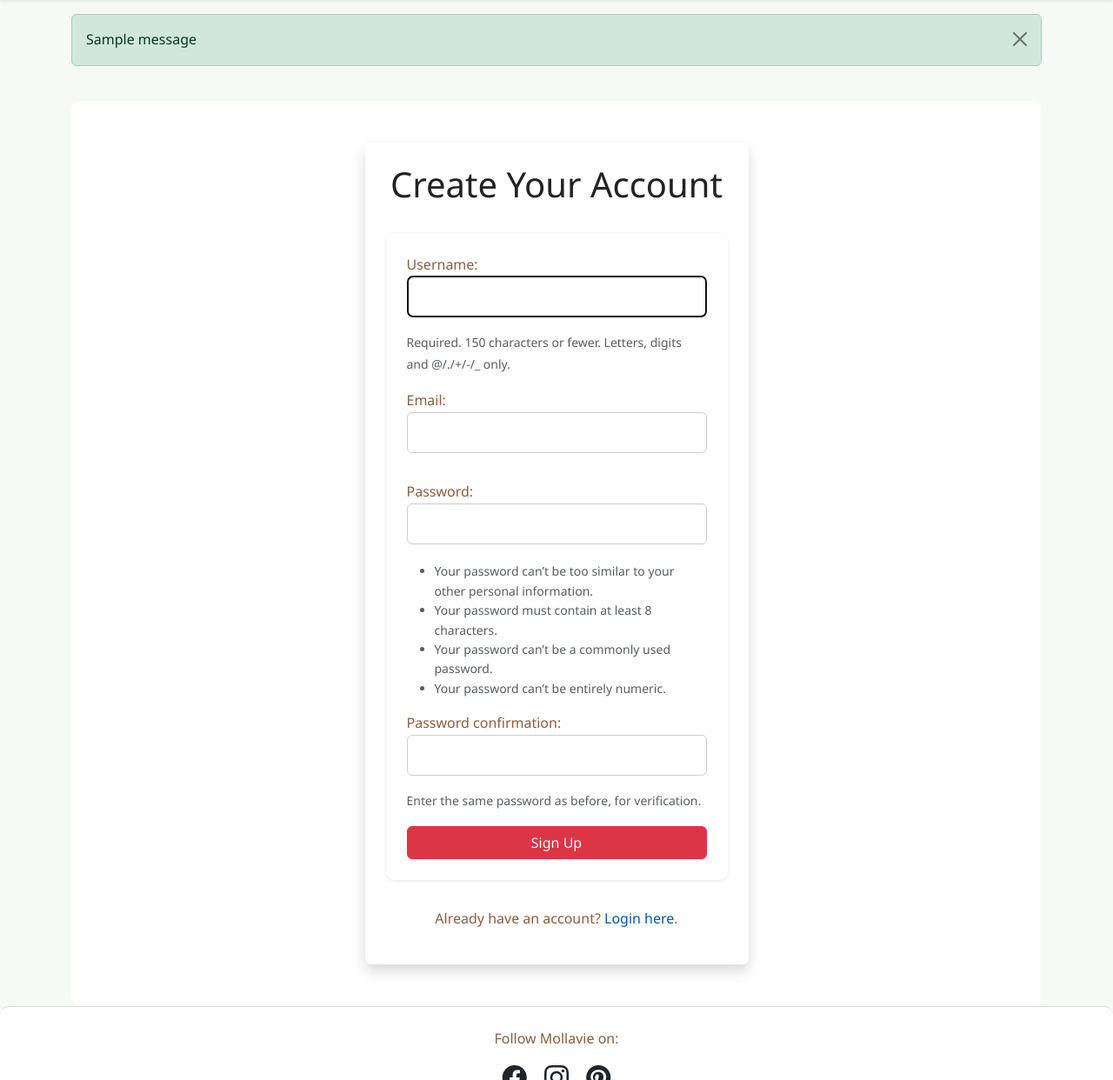
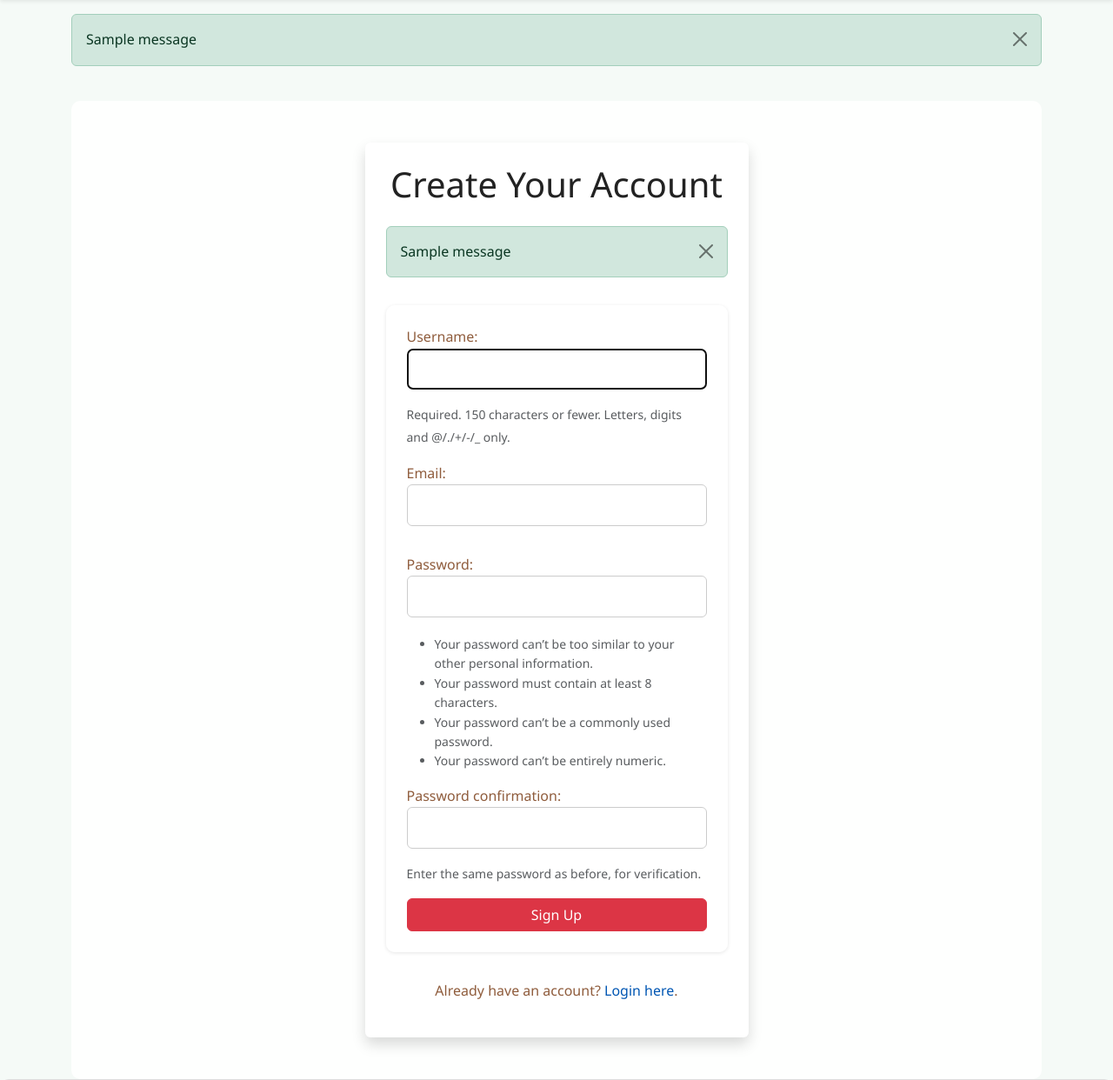
Before and after one commit to mirjanacale/Mollavie, a Django app: page /signup/ in a window 1280 px wide. Shown: the part 64-1306 px from the top of the page at 87% size. Run offline with Django 5.2, Linux system fonts and the light colour scheme; tables that the repository leaves empty hold one stand-in row (values such as "Sample post"); one stand-in notice (Sample message) is shown.

Commit message:
add Registration Form fix

```diff
--- a/mollavie_shop/templates/shop/signup.html
+++ b/mollavie_shop/templates/shop/signup.html
@@ -9,6 +9,17 @@
     <div class="col-md-6 col-lg-5">
       <div class="bg-white shadow rounded p-4">
         <h1 class="mb-4 text-center">Create Your Account</h1>
+
+        {% if messages %}
+  <div class="mb-3">
+    {% for message in messages %}
+      <div class="alert alert-{{ message.tags }} alert-dismissible fade show" role="alert">
+        {{ message }}
+        <button type="button" class="btn-close" data-bs-dismiss="alert" aria-label="Close"></button>
+      </div>
+    {% endfor %}
+  </div>
+{% endif %}
 
         <form method="post" novalidate>
           {% csrf_token %}
--- a/mollavie_shop/views.py
+++ b/mollavie_shop/views.py
@@ -38,6 +38,8 @@
             login(request, user)
             messages.success(request, "Your account was created successfully! Welcome to Mollavie.")
             return redirect("shop:home")
+        else:
+            messages.error(request, "Please correct the errors below.")
     else:
         form = SignUpForm()
     return render(request, "shop/signup.html", {"form": form})
@@ -258,6 +260,7 @@
     return render(request, "shop/edit_profile.html",
                   {"user_form": uf, "profile_form": pf})
 
+
 @login_required
 def delete_profile(request):
     if request.method == "POST":
@@ -266,7 +269,6 @@
         messages.success(request, "Your account has been deleted.")
         return redirect("shop:home")
     return render(request, "shop/delete_profile_confirm.html")
-
 
 
 def subscribe(request):
```
Also changed, not shown: README.md.
